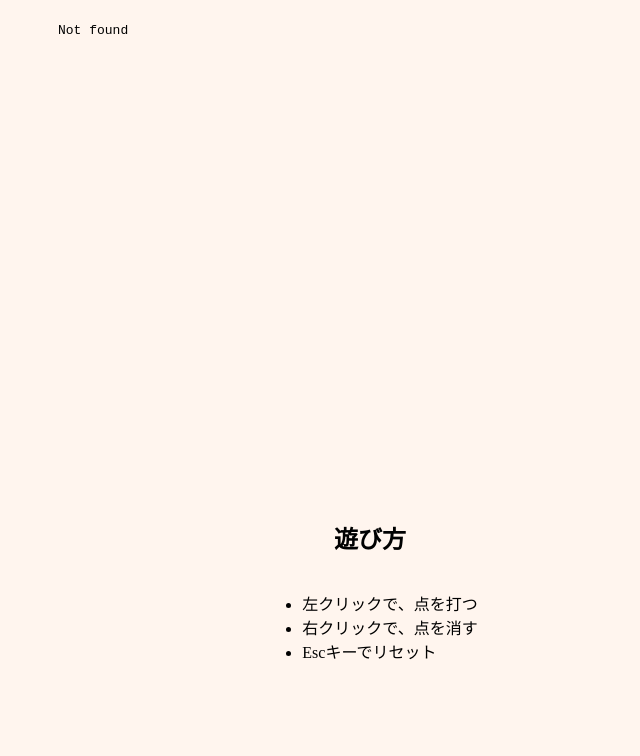
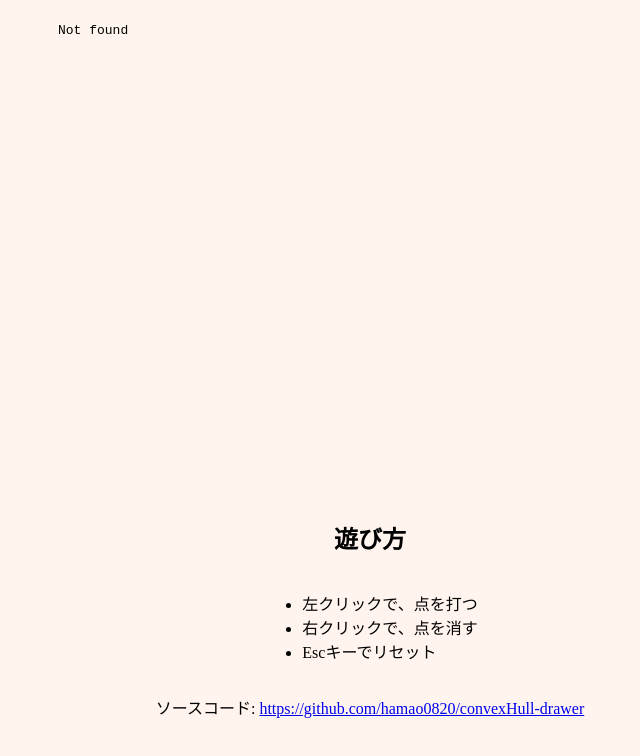
Before and after one commit to hamao0820/convexHull-drawer, a plain HTML site: page index.html in a window 1280 px wide. Shown: the whole page, without its empty margins (270-910 px from the left). Drawn offline with Linux system fonts and the light colour scheme.

Commit message:
update: add github link

```diff
--- a/index.html
+++ b/index.html
@@ -20,6 +20,12 @@
         <li>右クリックで、点を消す</li>
         <li>Escキーでリセット</li>
       </ul>
+      <p>
+        ソースコード:
+        <a href="https://github.com/hamao0820/convexHull-drawer" target="_blank"
+          >https://github.com/hamao0820/convexHull-drawer
+        </a>
+      </p>
     </div>
   </body>
   <style>
```
